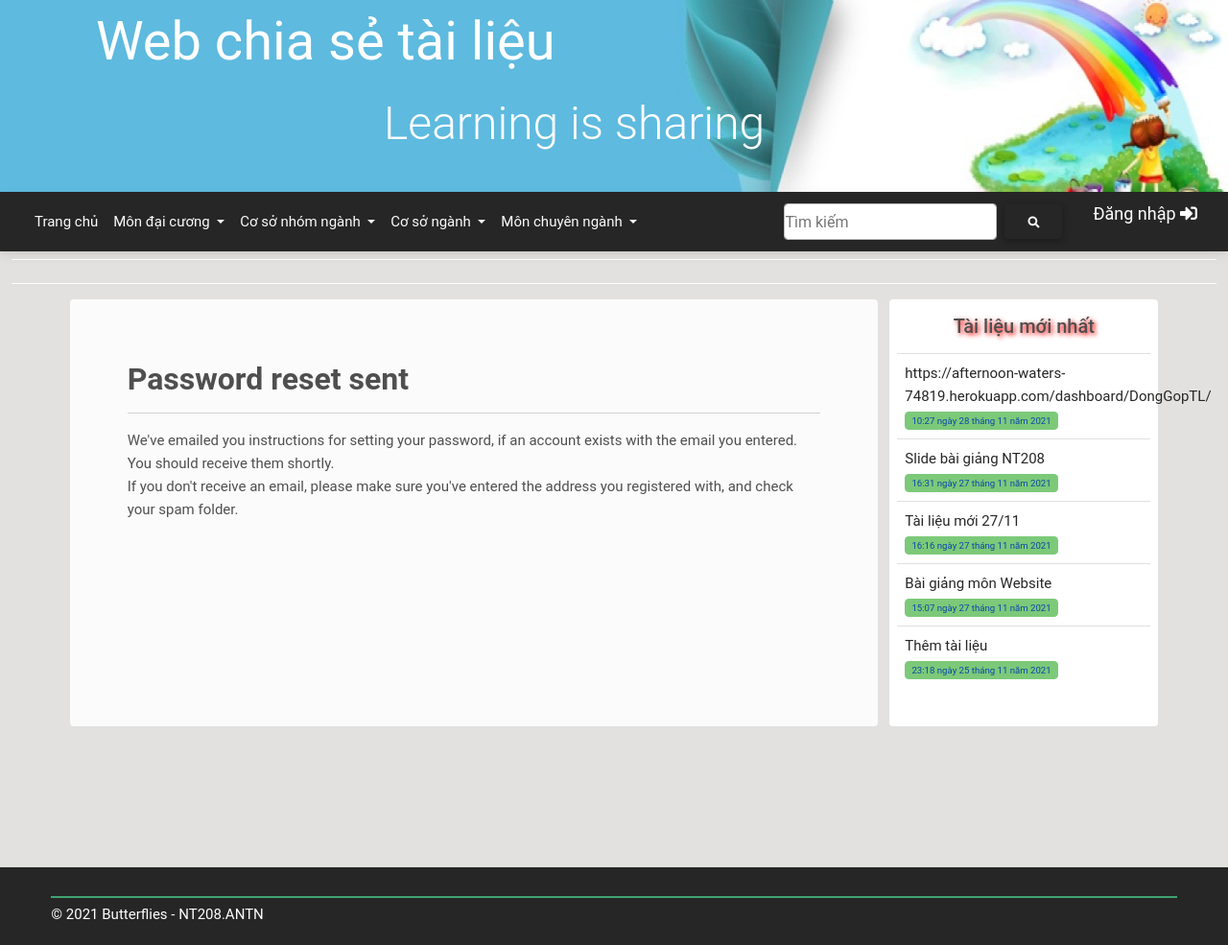
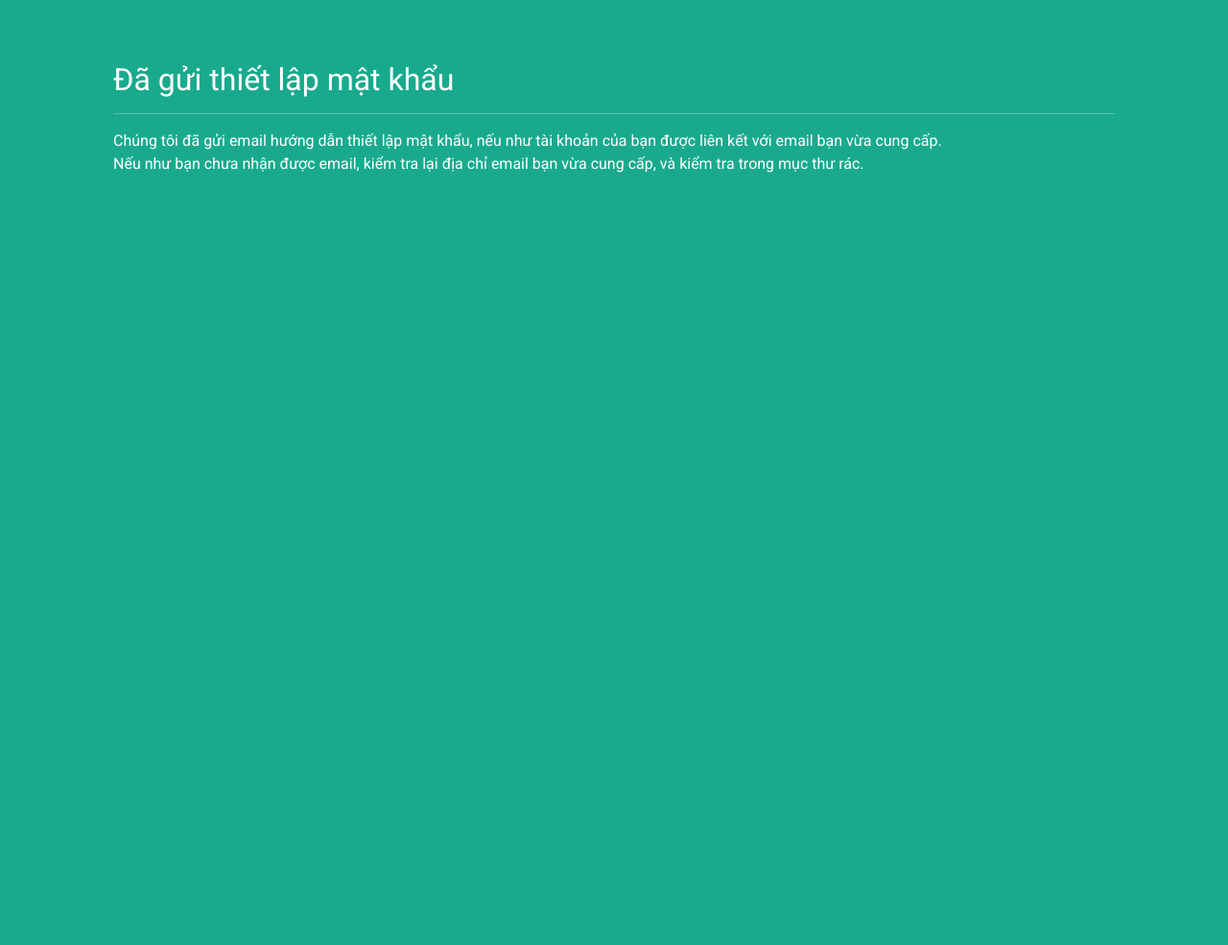
Before and after one commit to Butterflies4/NT213.M21.ANTN, a Django app: page /password_reset/done/ in a window 1280 px wide. Shown: the whole page at 96% size. After the commit the page ends 180 px from the top, so only its background shows below. Run offline with Django 3.2, Linux system fonts and the light colour scheme; data comes from the database, SQL or seed files in the repository; some libraries are stand-ins or nearby versions.

Commit message:
done reset password

```diff
--- a/myproject/templates/password/password_reset_confirm.html
+++ b/myproject/templates/password/password_reset_confirm.html
@@ -6,7 +6,7 @@
     <meta name="viewport" content="width=device-width, initial-scale=1">
     <link href="https://fonts.googleapis.com/css?family=Roboto:400,700" rel="stylesheet">
     <link rel="icon" type="image/x-icon" href="{% static 'favicon.ico' %}" />
-    <title>Đăng ký tài khoản mới</title>
+    <title>Thiết lập tài khoản</title>
     <link href="https://cdn.jsdelivr.net/npm/bootstrap@5.1.3/dist/css/bootstrap.min.css" rel="stylesheet"
         integrity="sha384-1BmE4kWBq78iYhFldvKuhfTAU6auU8tT94WrHftjDbrCEXSU1oBoqyl2QvZ6jIW3" crossorigin="anonymous">
     <script src="https://maxcdn.bootstrapcdn.com/bootstrap/3.3.7/js/bootstrap.min.js"></script>
@@ -32,9 +32,9 @@
 <body>
     <!--Password Reset Confirm-->
     <div class="container p-5">
-        <h2 class="font-weight-bold mt-3">Password Reset Confirm</h2>
+        <h2 class="font-weight-bold mt-3">Thiết lập mật khẩu</h2>
         <hr>
-        <p>Please enter your new password.</p>
+        <p>Nhập mật khẩu mới</p>
         <form method="POST">
             {% csrf_token %}
             {{ form|crispy }}
--- a/myproject/templates/password/password_reset_done.html
+++ b/myproject/templates/password/password_reset_done.html
@@ -1,15 +1,39 @@
-{% extends '../base.html' %}
+<head>
+    {% load static %}
+    {% load crispy_forms_tags %}
+    <meta charset="utf-8">
+    <meta http-equiv="X-UA-Compatible" content="IE=edge">
+    <meta name="viewport" content="width=device-width, initial-scale=1">
+    <link href="https://fonts.googleapis.com/css?family=Roboto:400,700" rel="stylesheet">
+    <link rel="icon" type="image/x-icon" href="{% static 'favicon.ico' %}" />
+    <title>Thiết lập tài khoản</title>
+    <link href="https://cdn.jsdelivr.net/npm/bootstrap@5.1.3/dist/css/bootstrap.min.css" rel="stylesheet"
+        integrity="sha384-1BmE4kWBq78iYhFldvKuhfTAU6auU8tT94WrHftjDbrCEXSU1oBoqyl2QvZ6jIW3" crossorigin="anonymous">
+    <script src="https://maxcdn.bootstrapcdn.com/bootstrap/3.3.7/js/bootstrap.min.js"></script>
+    <style>
+        body {
+            color: #fff;
+            background: #19aa8d;
+            font-family: 'Roboto', sans-serif;
+        }
 
+        .form-control,
+        .form-control:focus,
+        .input-group-addon {
+            border-color: #e1e1e1;
+        }
+    </style>
+</head>
 
-{% block content %}
-
-<!--Password reset sent-->
-<div class="container p-5">
-    <h2 class="font-weight-bold mt-3">Password reset sent</h2>
-    <hr>
-    <p>We've emailed you instructions for setting your password, if an account exists with the email you entered. You
-        should receive them shortly.<br>If you don't receive an email, please make sure you've entered the address you
-        registered with, and check your spam folder.</p>
-</div>
-
-{% endblock %}
+<body>
+    <!--Password reset sent-->
+    <div class="container p-5">
+        <h2 class="font-weight-bold mt-3">Đã gửi thiết lập mật khẩu</h2>
+        <hr>
+        <p>Chúng tôi đã gửi email hướng dẫn thiết lập mật khẩu, nếu như tài khoản của bạn được liên kết với email bạn
+            vừa
+            cung cấp.<br>Nếu như bạn chưa nhận được email, kiểm tra lại địa chỉ email bạn vừa cung cấp, và kiểm tra
+            trong
+            mục thư rác.</p>
+    </div>
+</body>
--- a/myproject/views.py
+++ b/myproject/views.py
@@ -35,6 +35,9 @@ from django.http import HttpResponseRedirect, HttpResponse
 from wsgiref.util import FileWrapper
 from django.db.models import Sum
 from django.contrib.auth.forms import PasswordResetForm
+
+from django.contrib.auth.models import AbstractUser
+
 
 # Tạo trang chủ
 
@@ -685,7 +688,7 @@ def password_reset_request(request):
                     }
                     email = render_to_string(email_template_name, c)
                     try:
-                        send_mail(subject, email, '19520220@gm.uit.edu.vn',
+                        send_mail(subject, email, 'butterflies.nnpt@gmail.com',
                                   [user.email], fail_silently=False)
                     except BadHeaderError:
                         return HttpResponse('Invalid header found.')
```
Also changed, not shown: FINALPROJECT/settings.py (+7 -0 lines), myproject/forms.py (+10 -1 lines), myproject/templates/password/password_reset.html (+33 -11 lines), myproject/templates/password/password_reset_complete.html (+34 -11 lines).
